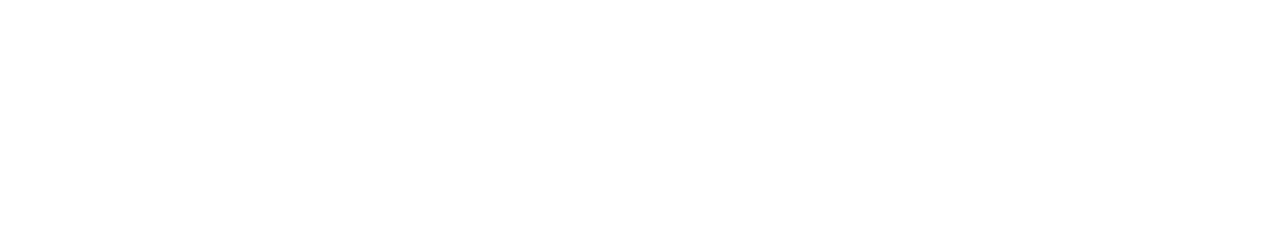
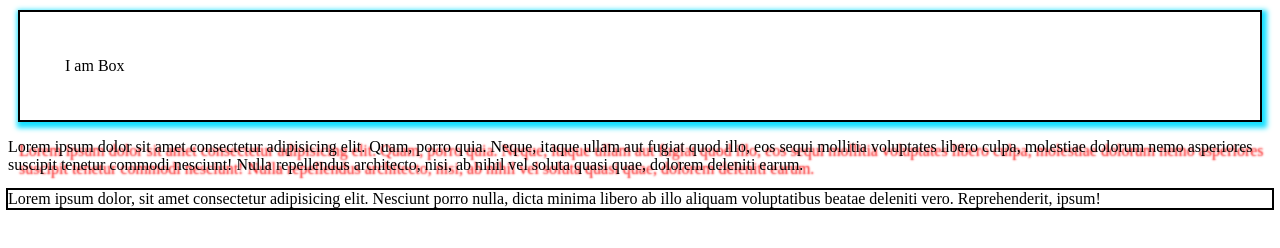
Before and after one commit to lokesh-patil57/CSS-Practice, a plain HTML site: page ShadowOutlines/index.html in a window 1280 px wide. Drawn offline with Linux system fonts and the light colour scheme.

Commit message:
Shadow and outlines in CSS

```diff
--- a/ShadowOutlines/index.html
+++ b/ShadowOutlines/index.html
@@ -1,11 +1,39 @@
 <!DOCTYPE html>
 <html lang="en">
-<head>
-    <meta charset="UTF-8">
-    <meta name="viewport" content="width=device-width, initial-scale=1.0">
+  <head>
+    <meta charset="UTF-8" />
+    <meta name="viewport" content="width=device-width, initial-scale=1.0" />
     <title>Shadow and outlines</title>
-</head>
-<body>
-
-</body>
+    <style>
+      .box {
+        border: 2px solid black;
+        padding: 45px;
+        margin: 10px;
+        box-shadow: 2px 3px 5px 3px #15e0ff;
+      }
+      .text {
+        text-shadow: 11px 4px 2px #f90000;
+      }
+      .som {
+        outline: 2px solid black;
+        border: 3 px solid purple;
+        outline-offset: 0px;
+      }
+    </style>
+  </head>
+  <body>
+    <div class="box">I am Box</div>
+    <p class="text">
+      Lorem ipsum dolor sit amet consectetur adipisicing elit. Quam, porro quia.
+      Neque, itaque ullam aut fugiat quod illo, eos sequi mollitia voluptates
+      libero culpa, molestiae dolorum nemo asperiores suscipit tenetur commodi
+      nesciunt! Nulla repellendus architecto, nisi, ab nihil vel soluta quasi
+      quae, dolorem deleniti earum.
+    </p>
+    <p class="som">
+      Lorem ipsum dolor, sit amet consectetur adipisicing elit. Nesciunt porro
+      nulla, dicta minima libero ab illo aliquam voluptatibus beatae deleniti
+      vero. Reprehenderit, ipsum!
+    </p>
+  </body>
 </html>
```
